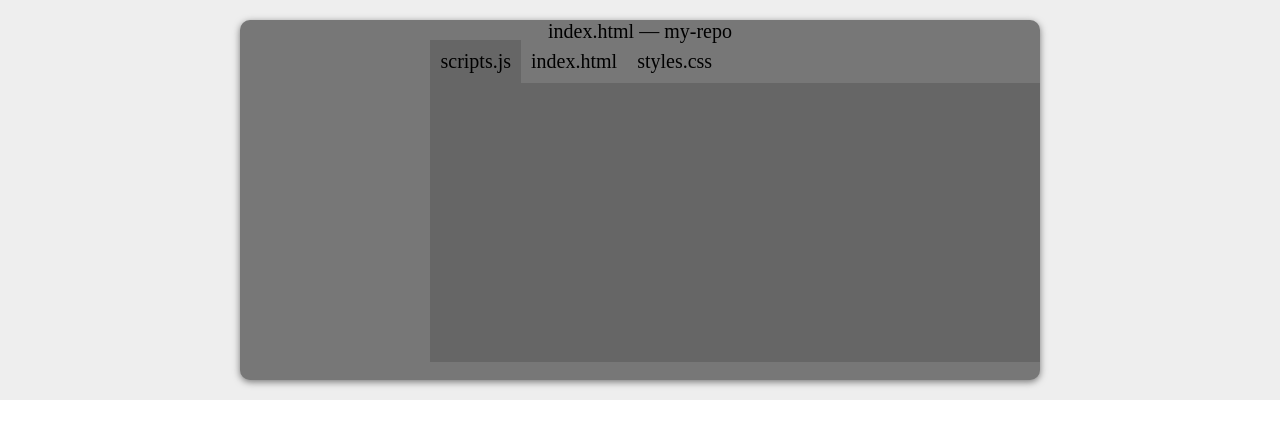
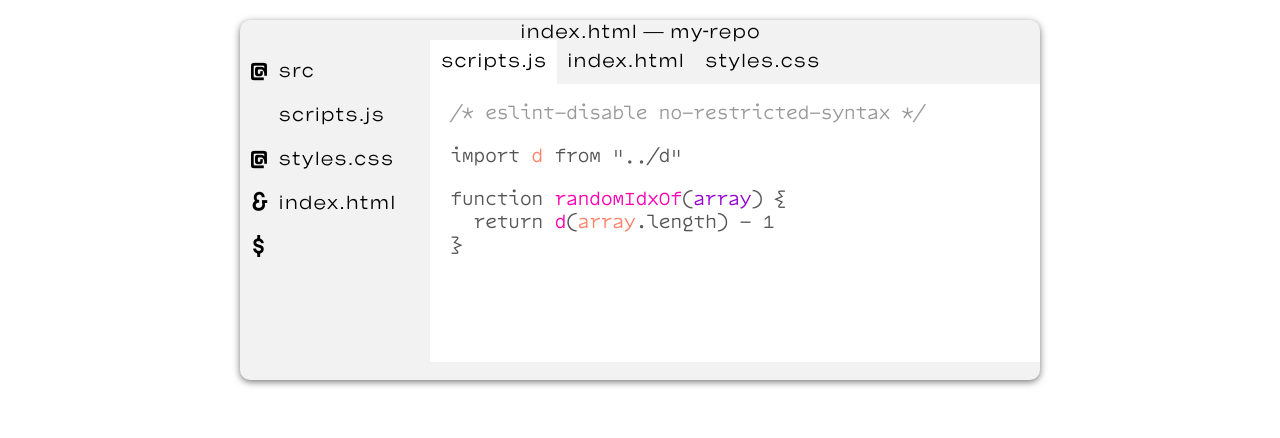
Before and after one commit to jeremybanka/vscode-theme-designer, a website built with webpack: page src/index.html in a window 1280 px wide. Built offline with nearby package versions, Linux system fonts and the light colour scheme.

Commit message:
add and style text in vscode window
Co-authored-by: Jeremy Banka <hello@jeremybanka.com>
Co-authored-by: Adrian Camacho <adriancamacho18@gmail.com>
Co-authored-by: Sammai Gutierrez <sammaigtz@hotmail.com>
Co-authored-by: Rami Ahmed <ramiisinportland@gmail.com>

```diff
--- a/src/index.html
+++ b/src/index.html
@@ -11,16 +11,40 @@
         <div id="vscode">
           <header>index.html — my-repo</header>
           <main>
-            <div id="activity-bar"></div>
-            <div id="side-bar"></div>
+            <div id="activity-bar">
+              <p>@</p>
+              <p>%</p>
+              <p>@</p>
+              <p>&</p>
+              <p>$</p>
+            </div>
+            <div id="side-bar">
+              <p>src</p>
+              <p>scripts.js</p>
+              <p>styles.css</p>
+              <p>index.html</p>
+            </div>
             <div id="content-area">
-              <div id="tabs">
-                <div class="js" id="active-tab">scripts.js</div>
+              <section id="tabs">
+                <div class="js" id="active-tab">scripts.js
+                </div>
                 <div class="html">index.html</div>
                 <div class="css">styles.css</div>
-              </div>
-              <div id="text"></div>
-            </div>
+              </section>
+              <section id="text">
+                <article class="js-content">
+                  <div class="c">/* eslint-disable no-restricted-syntax */</div>
+                  <div>import <span class="v">d</span> from "../d"</div>
+                  <div>
+                    function <span class="f">randomIdxOf</span>(<span class="p">array</span>) {
+                      <div>return <span class="f">d</span>(<span class="v">array</span>.length) - 1</div>
+                    }
+                  </div
+
+
+
+                </article>
+            </section>
           </main>
           <footer></footer>
         </div>
--- a/src/js/app.js
+++ b/src/js/app.js
@@ -1,7 +1,4 @@
 // STYLE
 import "../styles/core.scss"
+import "../styles/syntax.scss"
 import "../styles/font-face.scss"
-// LOGIC
-import double from "./core"
-
-double(1)
--- a/src/js/core.js
+++ /dev/null
@@ -1 +0,0 @@
-export default number => number * 2
--- a/src/styles/core.scss
+++ b/src/styles/core.scss
@@ -3,6 +3,8 @@
 }
 
 body {
+  font-family: Manufab;
+  font-variation-settings: 'wght' 324;
   margin: 0;
   height: 100vh;
   width: 100vw;
@@ -11,7 +13,7 @@ body {
     justify-content: center;
     align-items: center;
     height: 50vh;
-    background: #eee;
+    background: #fff;
     overflow-x: scroll;
     #desktop {
       padding: 0 20px;
@@ -25,7 +27,7 @@ body {
         height: calc(100% - 2rem);
         width: calc(100% - 2rem);
         min-width: 800px;
-        background: #777;
+        background: #f2f2f2;
         box-shadow: 0px 2px 7px #777;
         border-radius: 10px;
         header,
@@ -46,6 +48,7 @@ body {
           #activity-bar {
             height: 100%;
             width: 50px;
+            text-align: center;
           }
           #side-bar {
             height: 100%;
@@ -60,7 +63,7 @@ body {
               display: flex;
               height: 50px;
               #active-tab {
-                background: #666;
+                background: #fff;
               }
               > * {
                 padding: 10px;
@@ -69,8 +72,27 @@ body {
               }
             }
             #text {
+              font-family: Theia;
+              color: #555;
               height: 100%;
-              background: #666;
+              background: #fff;
+              padding-left: 1rem;
+              .js-content {
+                display: block;
+                > div {
+                  margin-top: 1rem;
+                }
+                div > div::before {
+                  content: "..";
+                  opacity: 0;
+                }
+              }
+              .html-content {
+                display: none;
+              }
+              .css-content {
+                display: none;
+              }
             }
           }
         }
--- /dev/null
+++ b/src/styles/syntax.scss
@@ -0,0 +1,17 @@
+// c = comments
+// f = functions
+// p = parameters
+// v = variable = FF8269
+
+.c {
+  color: #999;
+}
+.f {
+  color: rgb(255, 0, 179);
+}
+.v {
+  color: #FF8269;
+}
+.p {
+  color: rgb(150, 1, 210);
+}
```
Also changed, not shown: src/notes.html (added, +23 -0 lines).
